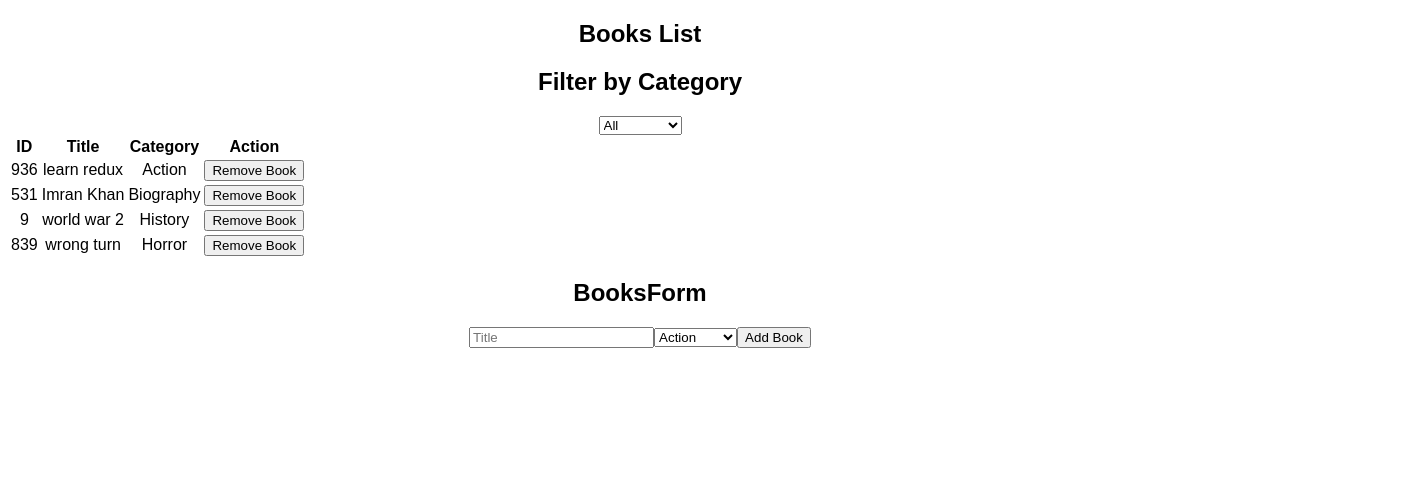
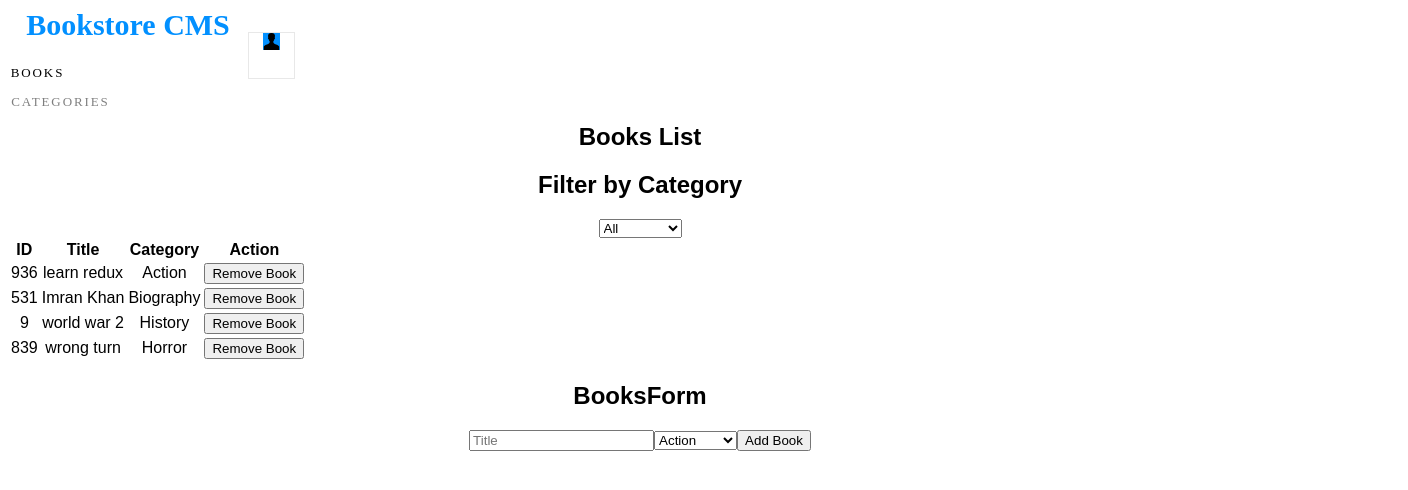
Before and after one commit to TashfeenRao/react-bookstore, a React (Create React App) app: page / in a window 1280 px wide. Shown: the top 490 px of the page, 1408 px wide, since content can reach past the window. Built offline with nearby package versions, Linux system fonts and the light colour scheme.

Commit message:
added header and style folder

```diff
--- a/src/components/presentational/App.js
+++ b/src/components/presentational/App.js
@@ -2,10 +2,12 @@ import React from 'react';
 import '../../App.css';
 import BooksList from '../container/BooksList';
 import BooksForm from '../container/BooksForm';
+import Header from './Header';
 
 function App() {
   return (
     <div className="App">
+      <Header />
       <BooksList />
       <BooksForm />
     </div>
--- /dev/null
+++ b/src/components/presentational/Header.js
@@ -0,0 +1,19 @@
+import React from 'react';
+import '../../styles/header.css';
+import svg from '../../man-shape.svg';
+
+const Header = () => (
+  <div className="panel-bg">
+    <div className="bookstore-container">
+      <h1 className="Bookstore-CMS">Bookstore CMS</h1>
+      <p className="BOOKS">BOOKS</p>
+      <p className="CATEGORIES">CATEGORIES</p>
+    </div>
+    <div className="oval-container">
+      <div className="Oval">
+        <img className="Mask" alt="mask" src={svg} />
+      </div>
+    </div>
+  </div>
+);
+export default Header;
--- /dev/null
+++ b/src/styles/header.css
@@ -0,0 +1,61 @@
+.panel-bg{
+    width: 1400px;
+    height: 95px;
+    background-color: #ffffff;
+    display: flex;
+    justify-content: ;
+    align-items: center;
+}
+
+.Bookstore-CMS {
+    width: 240px;
+    height: 37px;
+    font-family: Montserrat;
+    font-size: 30px;
+    font-weight: bold;
+    font-stretch: normal;
+    font-style: normal;
+    line-height: normal;
+    letter-spacing: normal;
+    color: #0290ff;
+}
+
+.BOOKS {
+    width: 59px;
+    height: 16px;
+    font-family: Montserrat;
+    font-size: 13px;
+    font-weight: normal;
+    font-stretch: normal;
+    font-style: normal;
+    line-height: normal;
+    letter-spacing: 1.9px;
+    color: var(--black-three);
+}
+
+.CATEGORIES {
+    width: 105px;
+    height: 16px;
+    opacity: 0.5;
+    font-family: Montserrat;
+    font-size: 13px;
+    font-weight: normal;
+    font-stretch: normal;
+    font-style: normal;
+    line-height: normal;
+    letter-spacing: 1.9px;
+    color: var(--black-three);
+}
+
+.Oval {
+    width: 45px;
+    height: 45px;
+    border: solid 1px #e8e8e8;
+}
+
+.Mask {
+    width: 17px;
+    height: 17px;
+    background-color: #0290ff;
+    color: #0290ff;
+}
```
Also changed, not shown: src/man-shape.svg (added).
